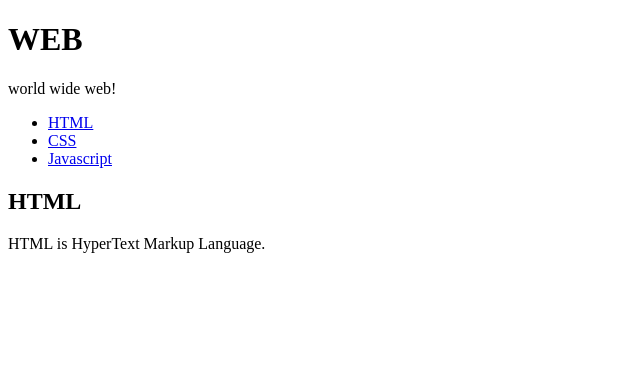
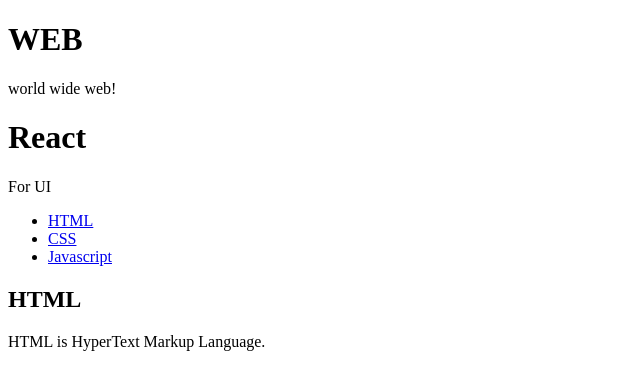
Before and after one commit to anjelra/react_practice, a React (Create React App) app: page / in a window 1280 px wide. Shown: the top 390 px of the page, without its empty margins (0-640 px from the left). Built offline with nearby package versions, Linux system fonts and the light colour scheme.

Commit message:
가변적 component 만들기 성공

```diff
--- a/src/App.js
+++ b/src/App.js
@@ -40,11 +40,13 @@
   // 자바스크립트 최신 스펙.. class 안에 선언된 function은 function 생략. 따라서 render()는 함수임.
   // 주의!!!! component를 만들 때는 반드시 하나의 최상위 태그로 시작해야함.
   // 여기서는 header가 최상위 태그임..
+
+  // this.props는 태그 속성의 attribute 라고 생각하면 편함.
   render() {
     return (
       <header>
-            <h1>WEB</h1>
-            world wide web!
+            <h1>{this.props.title}</h1>
+            {this.props.sub}
         </header>
     );
   }
@@ -69,20 +71,24 @@
   render() {
     return (
       <article>
-        <h2>HTML</h2>
-        HTML is HyperText Markup Language.
+        <h2>{this.props.title}</h2>
+        {this.props.desc}
       </article>
     );
   }
 }
 
+// compoent를 가변적으로 사용하고 싶으면 속성(html)을 넣어주면 되는데
+// react에서는 props 라고 함.
+// 그러면 효율적으로 사용할 수 있고, 가변적이라 여러 곳에 쓰일 수 있다. 하나의 컴포넌트로!
 class App extends Component {
   render() {
     return (
       <div className="App">
-        <Subject></Subject>
+        <Subject title="WEB" sub="world wide web!"></Subject>
+        <Subject title="React" sub="For UI"></Subject>
         <TOC></TOC>
-        <Content></Content>
+        <Content title="HTML" desc="HTML is HyperText Markup Language."></Content>
       </div>
     );
   };
```
